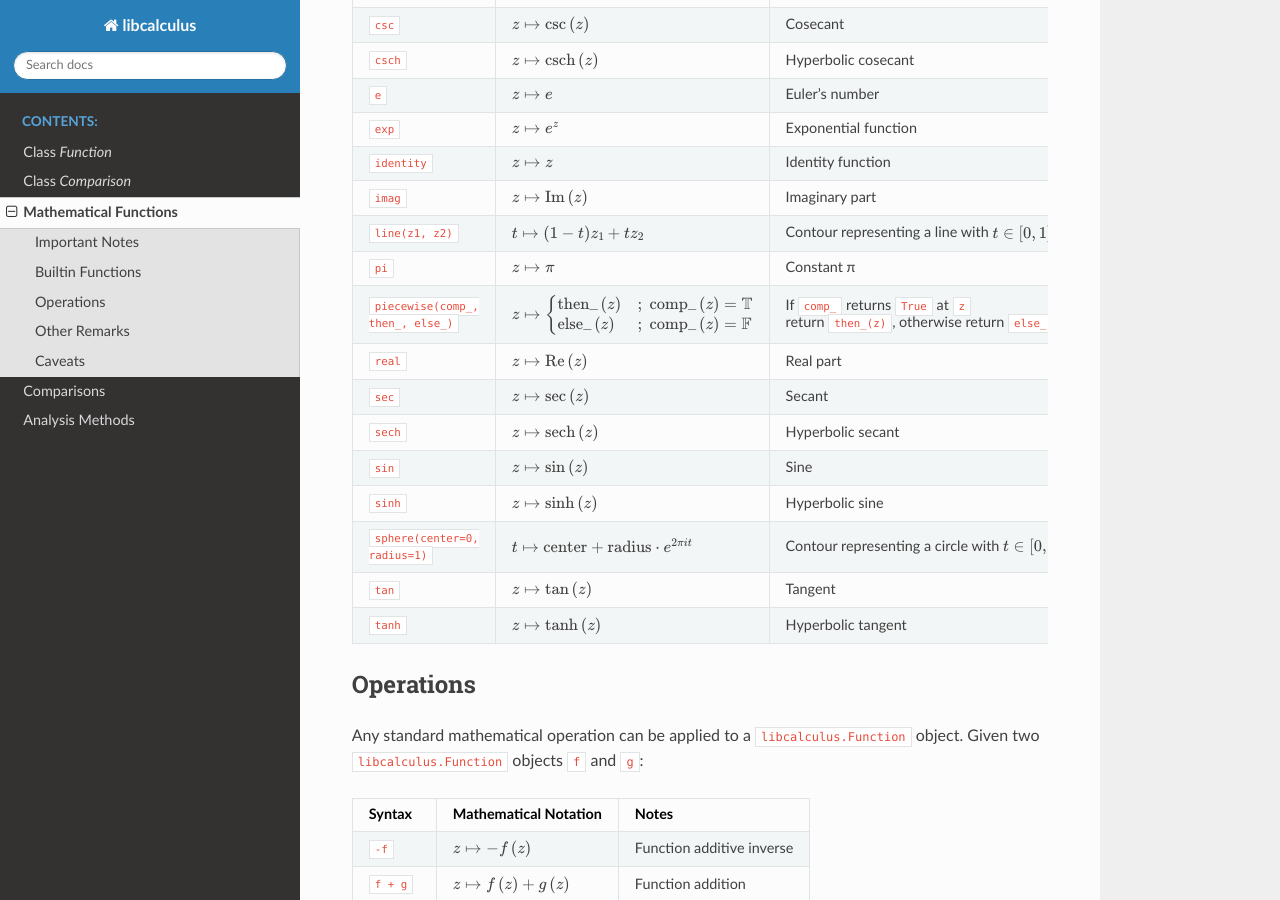
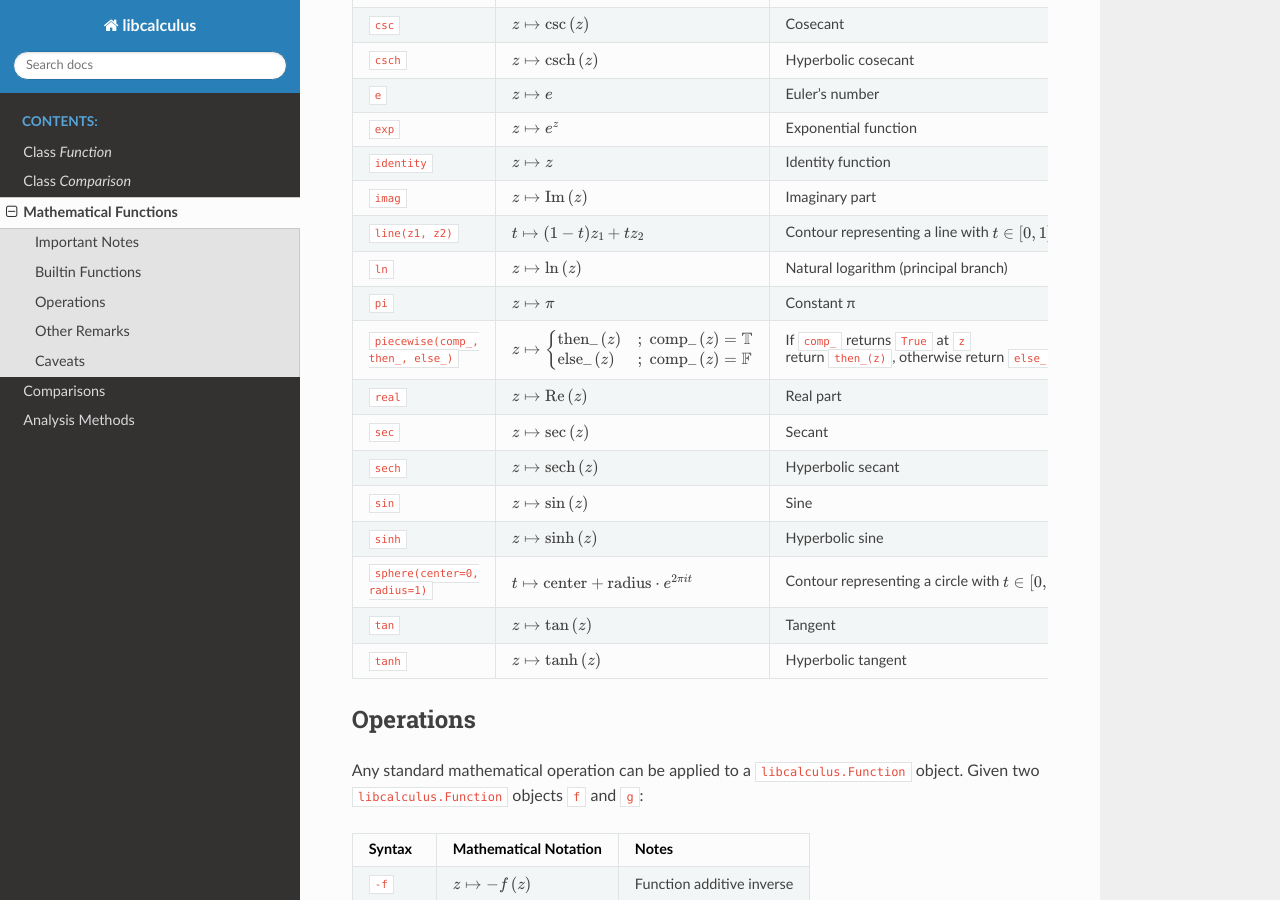
Before and after one commit to ariter777/libcalculus, a Sphinx documentation site: the page built from docs/math_functions.rst, in a window 1280 px wide and 900 px high, scrolled down 1248 px. Built offline with Sphinx 7.4.7 and the Read the Docs theme 2.0.0, drawn with Linux system fonts in a browser that asks for light colours.

Commit message:
Added natural logarithm.

```diff
--- a/docs/conf.py
+++ b/docs/conf.py
@@ -27,7 +27,7 @@ copyright = "2022, Ariel Terkeltoub"
 author = "Ariel Terkeltoub"
 
 # The full version, including alpha/beta/rc tags
-release = "0.3.6.1"
+release = "0.3.6.2"
 
 
 # -- General configuration ---------------------------------------------------
--- a/docs/math_functions.rst
+++ b/docs/math_functions.rst
@@ -127,6 +127,10 @@ Builtin Functions
      - :math:`t\mapsto\left(1-t\right)z_1+tz_2`
      - Contour representing a line with :math:`t\in\left[0,1\right]`
 
+   * - ``ln``
+     - :math:`z\mapsto\text{ln}\left(z\right)`
+     - Natural logarithm (principal branch)
+
    * - ``pi``
      - :math:`z\mapsto \pi`
      - Constant π
--- a/setup.py
+++ b/setup.py
@@ -28,7 +28,7 @@ with open("README.md", "r") as rfd:
     long_description = rfd.read()
 
 setup(name="libcalculus",
-version="0.3.6.1",
+version="0.3.6.2",
 description="Real/Complex analysis library for Python 3.",
 long_description=long_description,
 long_description_content_type="text/markdown",
--- a/test.py
+++ b/test.py
@@ -27,6 +27,7 @@ class FunctionTester(Tester):
                       libcalculus.abs: lambda z: np.abs(z),
                       libcalculus.arg: lambda z: np.angle(z),
                       libcalculus.exp: lambda z: complex(np.exp(z)),
+                      libcalculus.ln: lambda z: complex(np.log(z)),
                       libcalculus.sin: lambda z: complex(np.sin(z)),
                       libcalculus.cos: lambda z: complex(np.cos(z)),
                       libcalculus.tan: lambda z: complex(np.tan(z)),
@@ -158,6 +159,7 @@ class ComplexFunctionTester(FunctionTester):
                       ComplexFunction.Abs: lambda z: np.abs(z),
                       ComplexFunction.Arg: lambda z: np.angle(z),
                       ComplexFunction.Exp: lambda z: complex(np.exp(z)),
+                      ComplexFunction.Ln: lambda z: complex(np.log(z)),
                       ComplexFunction.Sin: lambda z: complex(np.sin(z)),
                       ComplexFunction.Cos: lambda z: complex(np.cos(z)),
                       ComplexFunction.Tan: lambda z: complex(np.tan(z)),
@@ -189,6 +191,7 @@ class RealFunctionTester(ComplexFunctionTester):
                       RealFunction.Identity: lambda z: z,
                       RealFunction.Abs: lambda z: np.abs(z),
                       RealFunction.Exp: lambda z: np.exp(z),
+                      RealFunction.Ln: lambda z: np.log(z),
                       RealFunction.Sin: lambda z: np.sin(z),
                       RealFunction.Cos: lambda z: np.cos(z),
                       RealFunction.Tan: lambda z: np.tan(z),
@@ -223,6 +226,7 @@ class ContourTester(ComplexFunctionTester):
                       Contour.Identity: lambda t: t,
                       Contour.Abs: lambda t: np.abs(t),
                       Contour.Exp: lambda t: complex(np.exp(t)),
+                      Contour.Ln: lambda t: complex(np.log(t)),
                       Contour.Sin: lambda t: complex(np.sin(t)),
                       Contour.Cos: lambda t: complex(np.cos(t)),
                       Contour.Tan: lambda t: complex(np.tan(t)),
```
Also changed, not shown: 6 other files.
